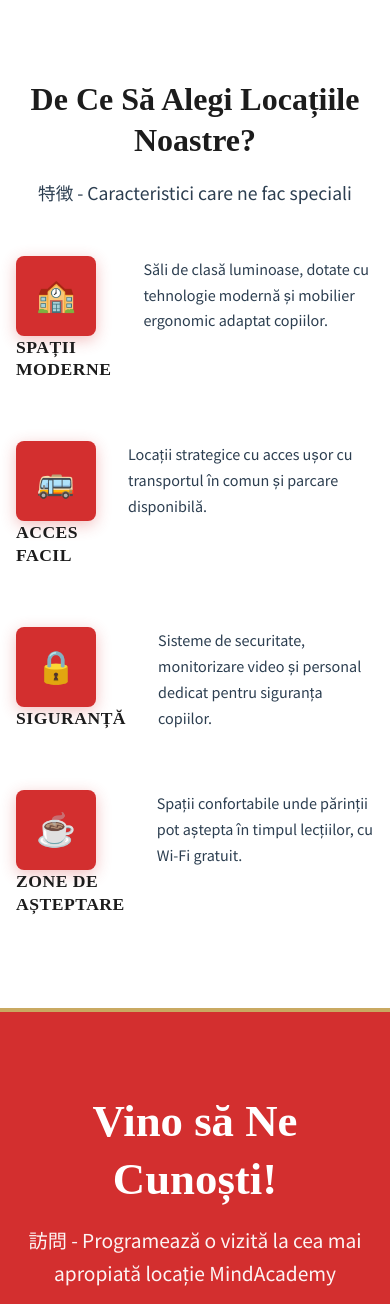
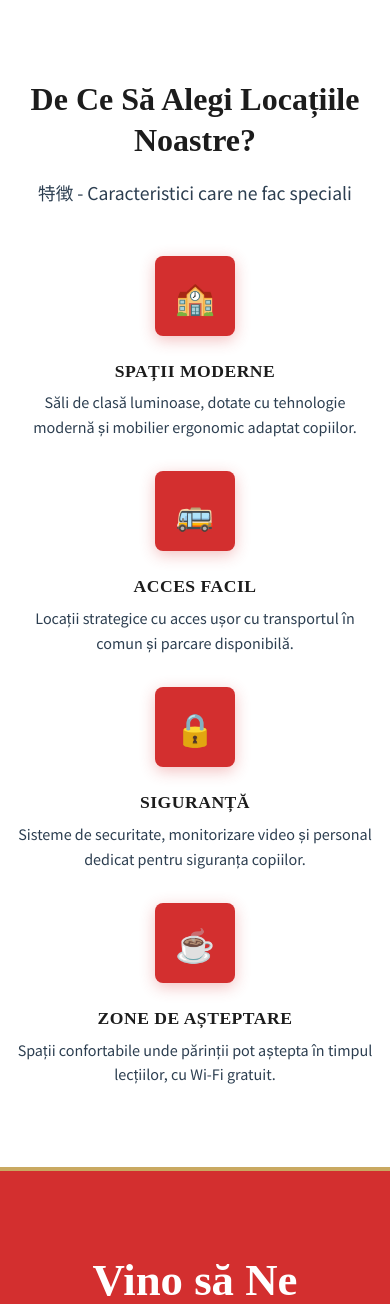
Before and after one commit to robolabro/mindacademy, a Django app: page /locatii/ in a window 390 px wide; the page is wider, and only the part inside the window is pictured. Shown: the part 1174-2478 px from the top of that part. Run offline with Django 3.2, Linux system fonts and the light colour scheme; data that the repository does not hold is empty.

Commit message:
Optimize locations features section for desktop layout
Restructure HTML and CSS for better desktop presentation:
- Update HTML: remove feature-header wrapper, use direct icon + content layout
- Change titles to uppercase for consistency with design
- Improve CSS layout: icon on left (100px), content on right with title and text stacked
- Add proper flexbox styling for feature-content container
- Enhance responsive design: mobile view centers icon above content
- Adjust spacing: 3rem vertical, 4rem horizontal gap in grid
- Clean up CSS: remove unused font properties, optimize margins

Desktop: 2-column grid with horizontal card layout (icon left, content right)
Mobile: 1-column grid with vertical card layout (icon top, content below, centered)

```diff
--- a/static/css/style.css
+++ b/static/css/style.css
@@ -402,17 +402,18 @@ section {
 .features-grid {
     display: grid;
     grid-template-columns: repeat(2, 1fr);
-    gap: 3rem;
+    gap: 3rem 4rem;
+    margin-top: 3rem;
 }
 
 .feature-card {
-    text-align: left;
+    display: flex;
+    align-items: flex-start;
+    gap: 1.5rem;
     padding: 0;
     background: transparent;
     border: none;
     transition: var(--transition);
-    display: flex;
-    gap: 2rem;
 }
 
 .feature-card:hover {
@@ -427,31 +428,32 @@ section {
     display: flex;
     align-items: center;
     justify-content: center;
-    font-family: 'Noto Serif JP', serif;
     font-size: 2.5rem;
     color: white;
-    font-weight: 900;
     flex-shrink: 0;
-    /*border: 3px solid var(--sumi-black);*/
     box-shadow: 0 4px 15px rgba(211, 47, 47, 0.3);
 }
 
 .feature-content {
     flex: 1;
+    display: flex;
+    flex-direction: column;
+    gap: 0.5rem;
 }
 
 .feature-card h3 {
     font-family: 'Zen Old Mincho', serif;
-    font-size: 1.3rem;
-    margin-bottom: 0.75rem;
+    font-size: 1.25rem;
+    font-weight: 700;
+    margin: 0;
     color: var(--sumi-black);
-    text-transform: uppercase;
     letter-spacing: 0.5px;
 }
 
 .feature-card p {
+    margin: 0;
     color: var(--ink-blue);
-    line-height: 1.8;
+    line-height: 1.7;
     font-size: 0.95rem;
 }
 
@@ -1534,12 +1536,23 @@ select,
     .courses-grid,
     .testimonials-grid {
         grid-template-columns: 1fr;
+        gap: 2rem;
+    }
+
+    .feature-card {
+        flex-direction: column;
+        text-align: center;
+        align-items: center;
     }
 
     .feature-icon {
         width: 80px;
         height: 80px;
         font-size: 2rem;
+    }
+
+    .feature-content {
+        text-align: center;
     }
 
     .feature-card h3 {
--- a/templates/courses/locations.html
+++ b/templates/courses/locations.html
@@ -125,35 +125,35 @@
 
             <div class="features-grid">
                 <div class="feature-card">
-                    <div class="feature-header">
-                        <span class="feature-icon">🏫</span>
-                        <h3>Spații Moderne</h3>
+                    <span class="feature-icon">🏫</span>
+                    <div class="feature-content">
+                        <h3>SPAȚII MODERNE</h3>
+                        <p>Săli de clasă luminoase, dotate cu tehnologie modernă și mobilier ergonomic adaptat copiilor.</p>
                     </div>
-                    <p>Săli de clasă luminoase, dotate cu tehnologie modernă și mobilier ergonomic adaptat copiilor.</p>
                 </div>
 
                 <div class="feature-card">
-                    <div class="feature-header">
-                        <span class="feature-icon">🚌</span>
-                        <h3>Acces Facil</h3>
+                    <span class="feature-icon">🚌</span>
+                    <div class="feature-content">
+                        <h3>ACCES FACIL</h3>
+                        <p>Locații strategice cu acces ușor cu transportul în comun și parcare disponibilă.</p>
                     </div>
-                    <p>Locații strategice cu acces ușor cu transportul în comun și parcare disponibilă.</p>
                 </div>
 
                 <div class="feature-card">
-                    <div class="feature-header">
-                        <span class="feature-icon">🔒</span>
-                        <h3>Siguranță</h3>
+                    <span class="feature-icon">🔒</span>
+                    <div class="feature-content">
+                        <h3>SIGURANȚĂ</h3>
+                        <p>Sisteme de securitate, monitorizare video și personal dedicat pentru siguranța copiilor.</p>
                     </div>
-                    <p>Sisteme de securitate, monitorizare video și personal dedicat pentru siguranța copiilor.</p>
                 </div>
 
                 <div class="feature-card">
-                    <div class="feature-header">
-                        <span class="feature-icon">☕</span>
-                        <h3>Zone de Așteptare</h3>
+                    <span class="feature-icon">☕</span>
+                    <div class="feature-content">
+                        <h3>ZONE DE AȘTEPTARE</h3>
+                        <p>Spații confortabile unde părinții pot aștepta în timpul lecțiilor, cu Wi-Fi gratuit.</p>
                     </div>
-                    <p>Spații confortabile unde părinții pot aștepta în timpul lecțiilor, cu Wi-Fi gratuit.</p>
                 </div>
             </div>
         </div>
```
